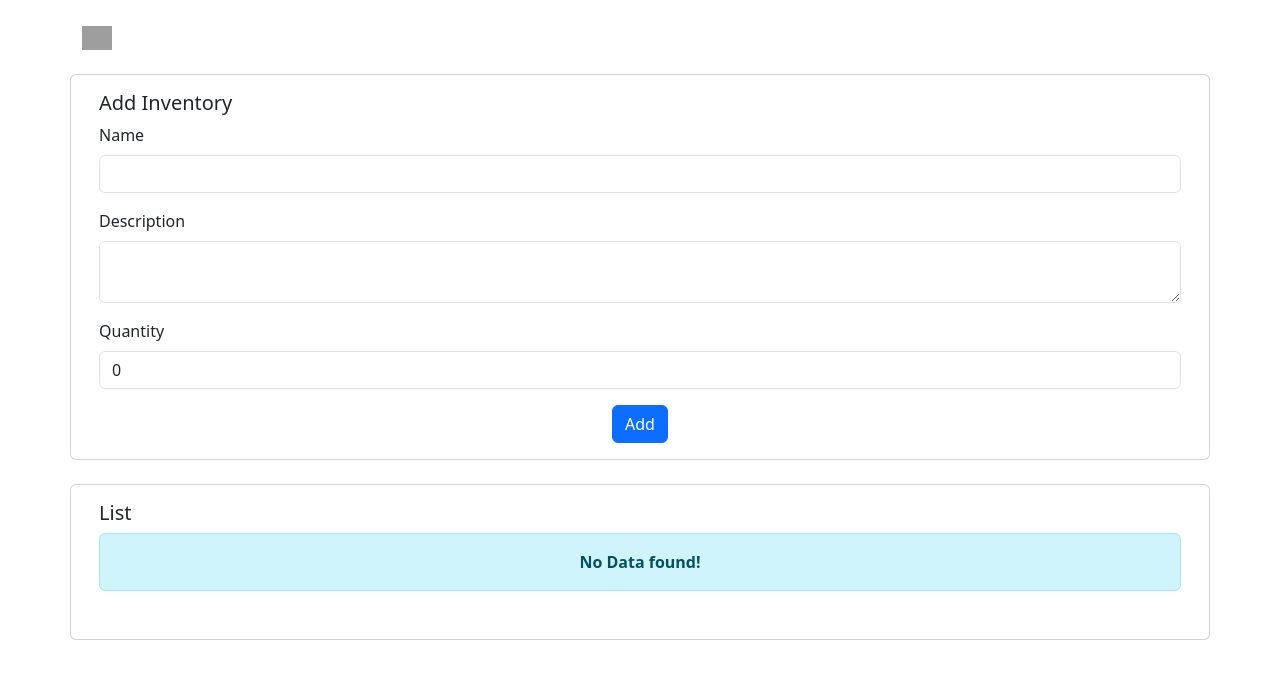
After one commit to rdas6313/Mall_manager, a Django app: page /1/inventory/create in a window 1280 px wide. The commit adds this page. Shown: the top 679 px of the page. Run offline with Django 5.2, Linux system fonts and the light colour scheme; data comes from the database, SQL or seed files in the repository; both versions use the stored data as it was after the commit; grey boxes are pictures that could not be loaded.

Commit message:
implemented inventory creation and listing

```diff
--- a/manager/forms.py
+++ b/manager/forms.py
@@ -6,3 +6,10 @@ class StoreForm(forms.Form):
     description = forms.CharField(
         max_length=300, widget=forms.Textarea, initial='', required=True)
     lease_end = forms.DateField(input_formats=['%Y-%m-%d'], required=True)
+
+
+class InventoryForm(forms.Form):
+    name = forms.CharField(max_length=100, initial='', required=True)
+    description = forms.CharField(
+        max_length=300, widget=forms.Textarea, initial='', required=True)
+    quantity = forms.IntegerField(min_value=0, max_value=1000, initial=0)
--- a/manager/urls.py
+++ b/manager/urls.py
@@ -25,5 +25,8 @@ urlpatterns = [
     path('<int:mall_id>/store/update/<int:store_id>',
          views.update_store, name='update_store'),
     path('<int:mall_id>/store/delete/<int:store_id>',
-         views.delete_store, name='delete_store')
+         views.delete_store, name='delete_store'),
+
+    path('<int:mall_id>/inventory/create',
+         views.create_inventory, name='create_inventory')
 ]
--- a/manager/views.py
+++ b/manager/views.py
@@ -3,9 +3,9 @@ from django.http.response import Http404
 from . import models
 from math import ceil
 from django.db.models import F
-from django.db import IntegrityError
+from django.db import IntegrityError, transaction
 from django.urls import reverse
-from .forms import StoreForm
+from .forms import StoreForm, InventoryForm
 
 
 def get_store_data(current_pages, page_size, mall_id):
@@ -149,7 +149,8 @@ def create_store(request, mall_id, store_id=None, is_update=1):
         'form_status_msg': msg,
         'form_url': form_url,
         'back_url': back_url,
-        'store': {
+        'form_template': 'manager/add_store.html',
+        'list_data': {
             'headers': store_headers,
             'rows': store_list,
             'page': {
@@ -200,7 +201,8 @@ def update_store(request, mall_id, store_id):
         'form': form,
         'form_status_msg': msg,
         'form_url': form_url,
-        'back_url': back_url
+        'back_url': back_url,
+        'form_template': 'manager/add_store.html',
     }
     return render(request, 'manager/edit.html', context=context)
 
@@ -214,3 +216,65 @@ def delete_store(request, mall_id, store_id):
     url = reverse('create_store', args=[mall_id])
     url += '?msg=' + msg
     return redirect(url)
+
+
+def create_inventory(request, mall_id):
+    msg = None
+    if request.method == 'POST':
+        form = InventoryForm(request.POST)
+        if form.is_valid():
+            name = form.cleaned_data['name']
+            description = form.cleaned_data['description']
+            quantity = form.cleaned_data['quantity']
+            try:
+                with transaction.atomic():
+                    inventory = models.Inventory.objects.create(
+                        name=name, description=description, quantity=quantity)
+                    mall = models.Mall.objects.get(pk=mall_id)
+                    mall.inventories.add(inventory)
+                msg = 'Successfully created new inventory item!'
+                form = InventoryForm()
+            except IntegrityError:
+                msg = 'Unable to create new inventory item due to error!'
+            except models.Mall.DoesNotExist:
+                msg = 'Unable to create new inventory item due to invalid mall id!'
+            except Exception as e:
+                msg = f'unknown error {e}'
+
+    else:
+        form = InventoryForm()
+
+    page = request.GET.get('page', 1)
+    msg = request.GET.get('msg', msg)
+    page_size = 2
+    current_pages = int(page)
+    store_headers = ('name', 'description', 'quantity', 'action')
+    queryset = models.Inventory.objects.filter(
+        mall=mall_id).annotate(action=F('id')).order_by('-id').values_list(*store_headers)
+    store_count = queryset.count()
+    store_list = queryset[page_size *
+                          (current_pages-1): page_size * current_pages]
+
+    form_url = reverse('create_inventory', args=[mall_id])
+    back_url = reverse('index', args=[mall_id])
+
+    context = {
+        'form_title': 'Add Inventory',
+        'form': form,
+        'form_status_msg': msg,
+        'form_url': form_url,
+        'back_url': back_url,
+        'form_template': 'manager/add_inventory.html',
+        'list_data': {
+            'headers': store_headers,
+            'rows': store_list,
+            'page': {
+                'mall': mall_id,
+                'pages': [i+1 for i in range(ceil(store_count/page_size))],
+                'table': 'inventory',
+                'current_page': current_pages,
+                'url_name': 'create_inventory'
+            }
+        }
+    }
+    return render(request, 'manager/edit.html', context=context)
--- /dev/null
+++ b/templates/manager/add_inventory.html
@@ -0,0 +1,23 @@
+<form class="row g-3" action="{{form_url}}" method="POST">
+    {% csrf_token %}
+    <div class="col-12">
+        {{form.name.errors}}
+        <label for="inputName" class="form-label">Name</label>
+        <input type="text" class="form-control" id="inputName" name="{{form.name.html_name}}"
+            value="{{form.name.value}}">
+    </div>
+    <div class="col-12">
+        {{form.description.errors}}
+        <label for="inputDescription" class="form-label">Description</label>
+        <textarea class="form-control" id="inputDescription" rows="2"
+            name="{{form.description.html_name}}">{{form.description.value}}</textarea>
+    </div>
+    <div class="col-12">
+        {{form.quantity.errors}}
+        <label for="inputQuantity" class="form-label">Quantity</label>
+        <input type="text" class="form-control" id="inputQuantity" name="{{form.quantity.html_name}}" value="{{form.quantity.value}}">
+    </div>
+    <div class="col-12 text-center">
+        <input type="submit" class="btn btn-primary" value="Add">
+    </div>
+</form>
--- a/templates/manager/edit.html
+++ b/templates/manager/edit.html
@@ -16,19 +16,18 @@
                     {{form_status_msg}}
                 </div>
                 {% endif %}
-                {% if form_type == 'store' %}
-                {% include 'manager/add_store.html' %}
-                {% endif %}
+                {% include form_template %}
+
             </div>
         </div>
     </div>
-    {% if store %}
+    {% if list_data %}
     <div class="row justify-content-center">
         <div class="card">
             <div class=" card-body">
                 <h5 class="card-title">List</h5>
-                {% include "manager/edit_list.html" with data=store %}
-                {% include "manager/pagination.html" with page_data=store.page %}
+                {% include "manager/edit_list.html" with data=list_data %}
+                {% include "manager/pagination.html" with page_data=list_data.page %}
             </div>
         </div>
     </div>
--- a/templates/manager/index.html
+++ b/templates/manager/index.html
@@ -38,7 +38,7 @@
                   <h2 class="text-center">Inventory</h2>
                 </div>
                 <div class="col-1 pt-2 text-end">
-                  <a href="#"><img src="https://img.icons8.com/?size=100&id=6697&format=png&color=000000" alt="Logo"
+                  <a href="{% url 'create_inventory' inventory.page.mall %}"><img src="https://img.icons8.com/?size=100&id=6697&format=png&color=000000" alt="Logo"
                       width="30" height="24"></a>
                 </div>
               </div>
```
Also changed, not shown: db.sqlite3.
